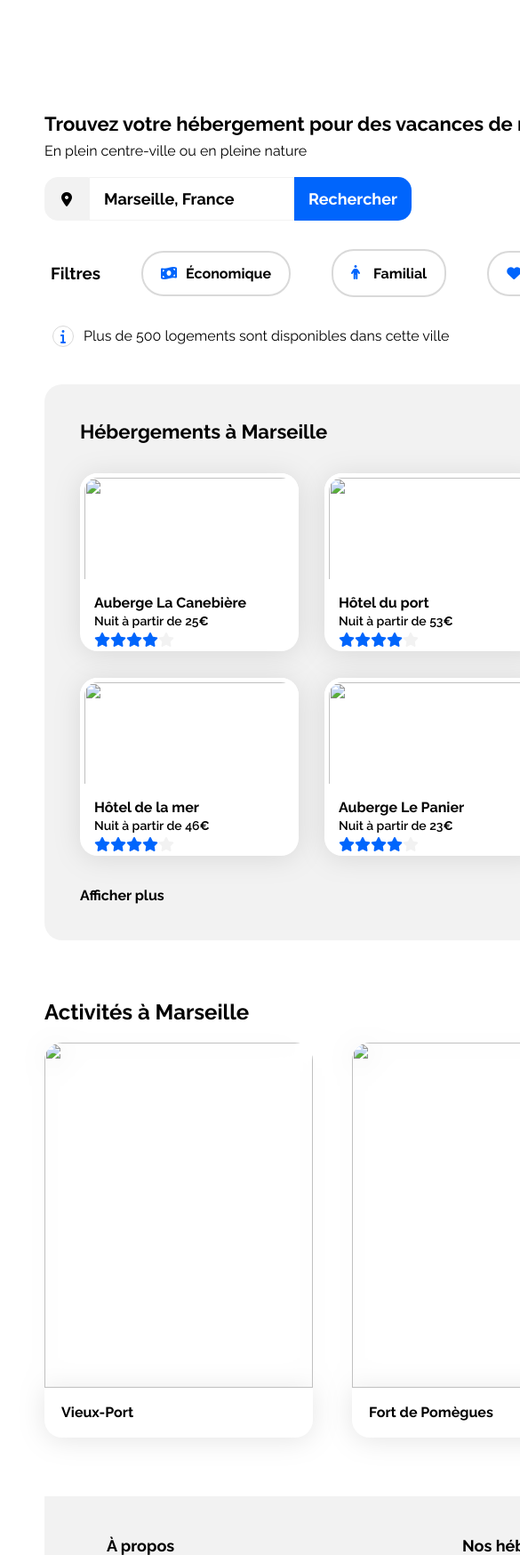
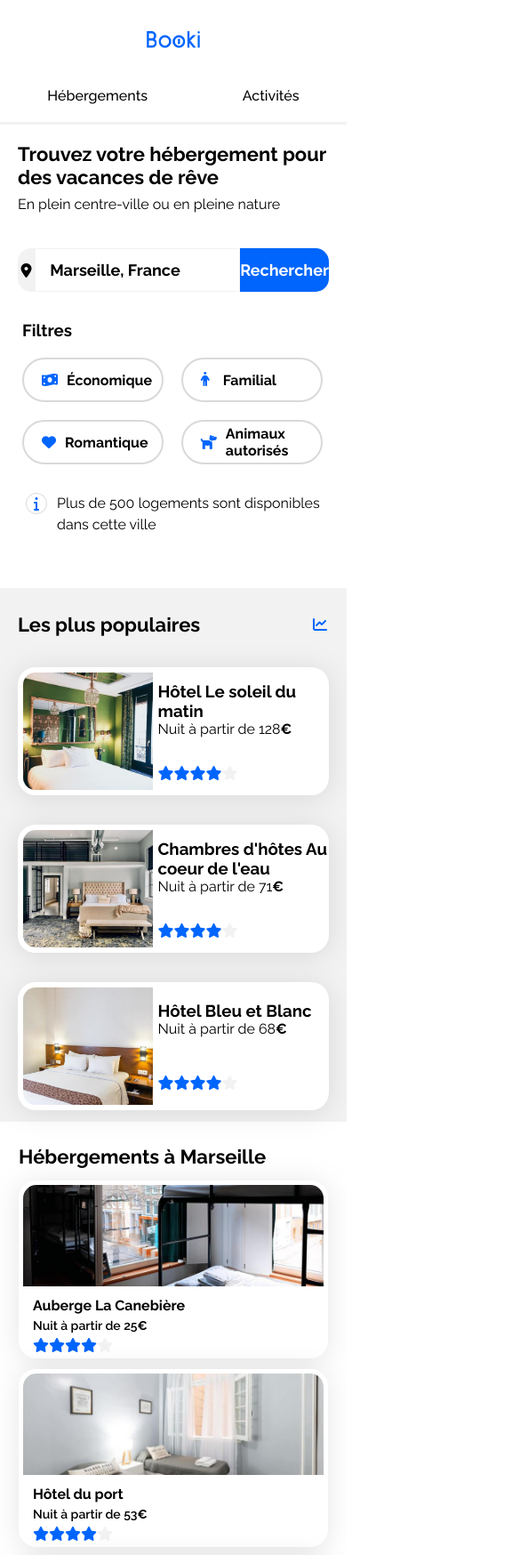
Before and after one commit to GohanJesse/OC_Projet_2, a plain HTML site: page Booki/index.html in a window 390 px wide. Shown: the top 1748 px of the page at 89% size, 585 px wide, since content can reach past the window. Drawn offline with Linux system fonts and the light colour scheme.

Commit message:
Add files via upload
Version responsive faite
Retouche et ajustement à prévoir pour cloturer

```diff
--- a/Booki/css/style.css
+++ b/Booki/css/style.css
@@ -30,7 +30,7 @@
 }
 
 body {
-    width: 1440px;
+    max-width: 1400px;
 }
 
 
@@ -38,7 +38,7 @@ body {
 
 header {
     /* border: solid black 1px; */
-    width: 1340px;
+    width: 92%;
     height: 120px;
     padding: 40px 0;
 }
@@ -48,7 +48,6 @@ header {
 .logo {
     /* border: #0065FC solid 2px; */
     height: 30px;
-    height: 120px;
 }
 
 .logo img {
@@ -61,6 +60,7 @@ header {
 nav ul {
     /* border: solid green 1px; */
     width: 267px;
+    /* width: 21%; */
 }
 
 nav ul li {
@@ -73,7 +73,7 @@ nav ul li {
     cursor: pointer;
 }
 
-nav ul li:hover, li:active {
+nav ul li:hover {
     color: #0065FC;
     border-top: solid 2px #0065FC;
 }
@@ -82,9 +82,9 @@ nav ul li:hover, li:active {
 /* **************** SEARCH FORM **************** */
 
 form {
-    width: 1440px;
-    height: 300px;
-    padding: 6px 50px;
+    width: 1400px;
+    width: 100%;
+    padding: 6px 50px 30px 50px;
     display: flex;
     flex-direction: column;
     justify-content: start;
@@ -139,9 +139,15 @@ form p {
     /* FILTERS  */
 
 .filters_bar {
-    width: 914px;
+    justify-content: space-around;
+    grid-gap: 30px;
+    /* width: 68%; */
     padding: 32px 0;
-    margin-left: 7px;
+    margin-left: 5px;
+}
+
+.filters_container {
+    grid-gap: 30px;
 }
 
 h3 {
@@ -154,6 +160,7 @@ h3 {
     padding: 14px 20px;
     font-size: 16px;
     font-weight: 700;
+    height: 50px;
     cursor: pointer;
 }
 
@@ -164,7 +171,6 @@ h3 {
 
 .fa-money-bill-wave, .fa-heart, .fa-dog, .fa-info {
     color: #0065FC;
-    width: 22;
     margin-right: 10px;
 }
 
@@ -179,7 +185,8 @@ h3 {
     /* INFOBAR */
 
 .infobar {
-    width: 447px;
+    /* width: 447px; */
+    width: 100%;
     height: 24px;
     margin-left: 9px;
 }
@@ -199,6 +206,7 @@ h3 {
 
 
 .infobar p {
+    width: 100%;
     line-height: 24px;
     height: 24px;
     font-size: 16px;
@@ -208,16 +216,15 @@ h3 {
 /* **************** MAIN **************** */
 
 main {
-    width: 1440px;
-    margin: 6px 50px;
+    width: 100%;
+    align-items: center;
 }
 
     /* RESULTS SECTION 1 */
 
 .result_container {
+    width: 93%;
     justify-content: space-between;
-    max-width: 1440px;
-    margin: 6px 50px;
     height: 625px;
 }
 
@@ -225,7 +232,7 @@ main {
 
 .accommodation {
     justify-content: space-between;
-    width: 880px;
+    width: 65%;
     background: #F2F2F2;
     border-radius: 20px;
     padding: 40px 40px;
@@ -251,20 +258,22 @@ main {
 .accommodation_grid {
     display: grid;
     grid-gap: 30px;
-    grid-template-columns: repeat(auto-fill, 245px);
+    grid-template-columns: repeat(3, 1fr);
 }
 
 .accommodation_card {
-    width: 246px;
+    width: 100%;
     height: 200px;
     background: #FFFFFF;
     border-radius: 20px;
     filter: drop-shadow(0px 3px 15px rgba(0, 0, 0, 0.1));
+    cursor: pointer;
 }
 
 .accommodation_card img {
-    width: 246px;
+    width: 100%;
     height: 124px;
+    object-fit: cover;
     border-radius: 20px 20px 0 0;
     border: 5px solid white;
 }
@@ -274,7 +283,6 @@ main {
     align-items: flex-start;
     height: 75px;
     padding-left: 16px;
-
 }
 
 .fa-star {
@@ -302,6 +310,7 @@ main {
     padding: 40px 40px;
     background: #F2F2F2;
     border-radius: 20px;
+    width: 32%;
 }
 
 
@@ -316,28 +325,36 @@ main {
 }
 
 .most_popular_grid {
-    display: grid;
-    grid-template-columns: repeat(auto-fill, );
     grid-gap: 33px;
+    display: flex;
+    flex-direction: column;
+    align-items: center;
+    padding-top: 35px;
 }
 
 .most_popular_card {
-    width: 343px;
+    width: 100%;
     height: 144px;
     border-radius: 20px;
     background: #FFFFFF;
     filter: drop-shadow(0px 3px 15px rgba(0, 0, 0, 0.1));
+    cursor: pointer;
 }
 
 .most_popular_card_description {
     justify-content: space-around;
     align-items: flex-start;
-    width: 206px;
+    width: 55%;
+}
+
+.most_popular_card_img {
+    width: 45%;
 }
 
 .most_popular_card img {
-    width: 137px;
+    width: 88%;
     height: 144px;
+    object-fit: cover;
     padding: 6px;
     border-radius: 20px 0 0 20px;
 }
@@ -349,32 +366,34 @@ main {
 .activities_container {
     justify-content: space-between;
     height: 493px;
-    max-width: 1440px;
-    margin: 60px 50px;
+    margin: 60px 0;
 }
 
 .grid_activity {
     justify-content: space-between;
+    grid-gap: 40px;
 }
 
 .activity_card {
     height: 444px;
-    width: 302px;
     filter: drop-shadow(0px 3px 15px rgba(0, 0, 0, 0.1));
+    cursor: pointer;
 }
 
 .activity_card img {
-    width: 302px;
+    /* width: 88%; */
+    width: 281px;
     height: 388px;
+    object-fit: cover;
     border-radius: 20px 20px 0 0;
 }
 
 .activity_card_title {
     justify-content: flex-start;
     align-items: center;
-    height: 56px;
-    width: 302px;
+    height: 58px;
     background: #FFFFFF;
+    /* width: 100%; */
     border-radius: 0 0 20px 20px;
 }
 
@@ -388,7 +407,7 @@ main {
  /* **************** FOOTER **************** */
 
 footer {
-    width: 1340px;
+    width: 92%;
     height: 225px;
     padding: 45px 70px;
     background-color: #F2F2F2;
@@ -422,3 +441,265 @@ footer ul li {
     margin: 9px 0;
 
 }
+
+
+/* **************** RESPONSIVE ************* */
+
+
+@media screen and (max-width: 992px) {
+
+    /*SEARCH FORM*/
+    form {
+        height: 295px;
+    }
+
+    .filters_bar {
+        padding-left: 5px;
+        width: 95%;
+        grid-gap: 20px;
+    }
+
+    .filters_container {
+        grid-gap: 20px;
+        width: 100%;
+    }
+
+
+    .infobar {
+        width: 100%;
+    }
+
+    /*SEARCH RESULTS*/
+    .result_container {
+        flex-direction: column;
+        justify-content: space-around;
+        align-items: center;
+        height: 960px;
+
+    }
+
+    /*ACCOMMODATION RESULT*/
+    .accommodation {
+        width: 95%;
+        height: 626px;
+    }
+
+
+    /*MOST PUPOLAR RESULT*/
+    .most_popular {
+        height: 278px;
+        width: 95%;
+    }
+
+    .most_popular_grid {
+        display: flex;
+        justify-content: space-between;
+        align-items: center;
+        flex-direction: row;
+    }
+
+    .most_popular_card {
+        height: 144px;
+        width: 32%;
+    }
+
+    .most_popular_card img {
+        height: 144px;
+        width: 100%;
+    }
+
+    /*ACTIVITY RESULT*/
+    .activities_container {
+        width: 95%;
+        height: 360px;
+        padding-left: 40px;
+        margin: 30px 0;
+        grid-gap: 34px;
+        justify-content: space-between;
+    }
+
+    .grid_activity {
+        height: 297px;
+        width: 95%;
+        grid-gap: 30px;
+    }
+
+    .activity_card {
+        height: 267px;
+        width: 20%;
+    }
+
+    .activity_card img {
+        height: 211px;
+        width: 100%;
+    }
+
+
+}
+
+@media screen and (max-width: 768px) {
+
+
+    /*HEADER*/
+    header {
+        height: 160px;
+        width: 100%;
+        justify-content: center;
+        align-items: center;
+        flex-direction: column;
+        padding: 20px 0 20px 0;
+    }
+
+    .logo {
+        width: 100%;
+        height: 48px;
+    }
+
+    nav {
+        width: 100%;
+    }
+
+    nav ul {
+        justify-content: space-between;
+        flex: auto;
+        width: 100%;
+    }
+
+    nav ul li {
+        border-bottom: solid 3px #F2F2F2;
+        padding: 20px 0 20px 0;
+    }
+
+    nav ul li:hover {
+        color: #0065FC;
+        border-top: none;
+        border-bottom: solid 3px #0065FC;
+    }
+
+
+    /*SEARCH FORM*/
+    form {
+        justify-content: flex-start;
+        height: 501px;
+        padding: 0 20px 20px 20px;
+
+    }
+
+    .location_search {
+        width: 100%;
+        margin-top: 20px;
+    }
+
+    .filters_bar {
+        justify-content: flex-start;
+        width: 98%;
+        flex-wrap: wrap;
+        /* height: 57px; */
+        margin: 0;
+    }
+
+    .filters_container {
+        width: 100%;
+        /* display: grid; */
+        justify-content: flex-start;
+        flex-wrap: wrap;
+    }
+
+    .filter {
+        width: 47%;
+        justify-content: flex-start;
+    }
+
+    .infobar {
+        height: 57px;
+        padding-left: 0;
+
+    }
+
+
+    /*SEARCH RESULT*/
+    .result_container {
+        justify-content: flex-end;
+        flex-direction: column-reverse;
+        width: 100%;
+        height: 2010px
+    }
+
+    /*ACCOMMODATION RESULT*/
+    .accommodation {
+        height: 1410px;
+        width: 100%;
+        padding: 26px 21px 50px 21px;
+        background: white;
+    }
+
+    .accommodation_grid {
+        display: flex;
+        flex-direction: column;
+        grid-gap: 12px;
+    }
+
+    .accommodation span {
+        visibility: hidden;
+    }
+
+    /*MOST POPULAR RESULT*/
+    .most_popular {
+        flex-direction: column;
+        height: 600px;
+        width: 100%;
+        padding: 28px 20px 20px 20px;
+        border-radius: 0;
+    }
+
+    .most_popular_grid {
+        flex-direction: column;
+        height: 580px;
+    }
+
+    .most_popular_card{
+        height: 144px;
+        width: 100%;
+    }
+
+    /*ACTIVITY RESULT*/
+    .activities_container {
+
+        height: 1015px;
+        width: 100%;
+        align-items: flex-start;
+        padding: 20px 20px 80px 20px;
+        margin: 0;
+    }
+
+    .grid_activity {
+        flex-direction: column;
+        height: 905px;
+        width: 100%;
+    }
+
+    .activity_card {
+        height: 190px;
+        width: 100%;
+    }
+
+    .activity_card img {
+        height: 134px;
+    }
+
+
+    /*FOOTER*/
+
+    footer {
+        height: 558px;
+        width: 100%;
+        flex-direction: column;
+        padding: 45px 33px 45px 33px;
+        align-items: flex-start;
+    }
+
+    footer div {
+        width: 100%;
+        padding-left: 20px;
+    }
+}
--- a/Booki/index.html
+++ b/Booki/index.html
@@ -1,29 +1,29 @@
 <!DOCTYPE html>
-<html lang="en">
+<html lang="fr">
 <head>
     <meta charset="UTF-8">
     <meta http-equiv="X-UA-Compatible" content="IE=edge">
-    <meta name="viewport" content="width=device-width, initial-scale=1.0">
+    <meta name="viewport" content="width=device-width, initial-scale=1.0 maximum-scale=1 minimum-scale=0.86">
     <link rel="preconnect" href="https://fonts.googleapis.com"><link rel="preconnect" href="https://fonts.gstatic.com" crossorigin><link href="https://fonts.googleapis.com/css2?family=Raleway:wght@400;500;600;700&display=swap" rel="stylesheet">
     <title>Booki</title>
     <script src="https://kit.fontawesome.com/4c591a6d0d.js" crossorigin="anonymous"></script>
     <link rel="stylesheet" href="css/style.css">
 </head>
+
 <body class="flexCenter column">
+
             <!-- HEADER -->
     <header class="flexBetween">
         <div class="logo flexCenter">
-            <img src="image/images/logo/Booki.png" alt="">
+            <img src="images/logo/Booki.png" alt="logo Booki">
         </div>
         <nav>
             <ul class="flexCenter">
-                <li class="flexCenter"><a href="#"></a> Hébergements</li>
-                <li class="flexCenter"><a href="#"></a> Activités</li>
+                <li class="flexCenter"><a href="#accommodation"></a> Hébergements</li>
+                <li class="flexCenter"><a href="#activity"></a> Activités</li>
             </ul>
         </nav>
     </header>
-
-            <!-- BODY -->
 
             <!-- SEARCH -->
     <form class="search_form">
@@ -32,17 +32,18 @@
 
         <div class="location_search flex">
             <div class="location_icon flexCenter"><i class="fa-solid fa-location-dot"></i></div>
-            <label for=""></label>
-            <input type="text" value="Marseille, France">
+            <input type="text" name="search_input" value="Marseille, France">
             <button>Rechercher</button>
         </div>
 
         <div class="filters_bar flexBetween">
             <h3>Filtres</h3>
+            <div class="filters_container flex">
                 <div class="filter flexBetween"><i class="fa-solid fa-money-bill-wave"></i> Économique</div>
                 <div class="filter flexBetween"><i class="fa-solid fa-person"></i> Familial</div>
                 <div class="filter flexBetween"><i class="fa-sharp fa-solid fa-heart"></i> Romantique</div>
                 <div class="filter flexBetween"><i class="fa-solid fa-dog"></i> Animaux autorisés</div>
+            </div>
         </div>
 
         <div class="infobar flex">
@@ -56,118 +57,124 @@
     <main class="flex column">
 
 <!-- RESULTS -->
-        <section class="result_container flex">
+        <div class="result_container flex" id="accommodation">
 
         <!-- Bloc 1 -->
 
-            <article class="accommodation flex column">
+            <section class="accommodation flex column">
                 <h2>Hébergements à Marseille</h2>
                 <div class="accommodation_grid">
-                    <div class="accommodation_card flex column">
-                        <div class="accommodation_card_img"><img src="image/images/accommodations/marcus-loke-WQJvWU_HZFo-unsplash.jpg" alt=""></div>
+                    <article class="accommodation_card flex column">
+                        <div class="accommodation_card_img"><img src="images/hebergements/4_small/marcus-loke-WQJvWU_HZFo-unsplash.jpg" alt="Photo Auberge La Canebière"></div>
                         <div class="accommodation_card_description flex column">
                             <h3>Auberge La Canebière</h3>
                             <p>Nuit à partir de 25<strong>€</strong></p>
                             <div class="datation"><i class="fa-solid fa-star"></i><i class="fa-solid fa-star"></i><i class="fa-solid fa-star"></i><i class="fa-solid fa-star"></i><i class="fa-solid fa-star fa-star-grey"></i></div>
                         </div>
-                    </div>
-                    <div class="accommodation_card flex column">
-                        <div class="accommodation_card_img"><img src="image/images/accommodations/fred-kleber-gTbaxaVLvsg-unsplash.jpg" alt=""></div>
+                    </article>
+                    <article class="accommodation_card flex column">
+                        <div class="accommodation_card_img"><img src="images/hebergements/4_small/fred-kleber-gTbaxaVLvsg-unsplash.jpg" alt="Image Hôtel du port"></div>
                         <div class="accommodation_card_description flex column">
                             <h3>Hôtel du port</h3>
                             <p>Nuit à partir de 53<strong>€</strong></p>
                             <div class="datation"><i class="fa-solid fa-star"></i><i class="fa-solid fa-star"></i><i class="fa-solid fa-star"></i><i class="fa-solid fa-star"></i><i class="fa-solid fa-star fa-star-grey"></i></div>
                         </div>
-                    </div>
-                    <div class="accommodation_card flex column">
-                        <div class="accommodation_card_img"><img src="image/images/accommodations/reisetopia-B8WIgxA_PFU-unsplash.jpg" alt=""></div>
+                    </article>
+                    <article class="accommodation_card flex column">
+                        <div class="accommodation_card_img"><img src="images/hebergements/4_small/reisetopia-B8WIgxA_PFU-unsplash.jpg" alt="Image Hôtel Les mouettes"></div>
                         <div class="accommodation_card_description flex column">
                             <h3>Hôtel Les mouettes</h3>
                             <p>Nuit à partir de 76<strong>€</strong></p>
                             <div class="datation"><i class="fa-solid fa-star"></i><i class="fa-solid fa-star"></i><i class="fa-solid fa-star"></i><i class="fa-solid fa-star"></i><i class="fa-solid fa-star fa-star-grey"></i></div>
                         </div>
-                    </div>
-                    <div class="accommodation_card flex column">
-                        <div class="accommodation_card_img"><img src="image/images/accommodations/annie-spratt-Eg1qcIitAuA-unsplash.jpg" alt=""></div>
+                    </article>
+                    <article class="accommodation_card flex column">
+                        <div class="accommodation_card_img"><img src="images/hebergements/4_small/annie-spratt-Eg1qcIitAuA-unsplash.jpg" alt="Image Hôtel de la mer"></div>
                         <div class="accommodation_card_description flex column">
                             <h3>Hôtel de la mer</h3>
                             <p>Nuit à partir de 46<strong>€</strong></p>
                             <div class="datation"><i class="fa-solid fa-star"></i><i class="fa-solid fa-star"></i><i class="fa-solid fa-star"></i><i class="fa-solid fa-star"></i><i class="fa-solid fa-star fa-star-grey"></i></div>
                         </div>
-                    </div>
-                    <div class="accommodation_card flex column">
-                        <div class="accommodation_card_img"><img src="image/images/accommodations/nicate-lee-kT-ZyaiwBe0-unsplash.jpg" alt=""></div>
+                    </article>
+                    <article class="accommodation_card flex column">
+                        <div class="accommodation_card_img"><img src="images/hebergements/4_small/nicate-lee-kT-ZyaiwBe0-unsplash.jpg" alt="Image Auberge Le Panier"></div>
                         <div class="accommodation_card_description flex column">
                             <h3>Auberge Le Panier</h3>
                             <p>Nuit à partir de 23<strong>€</strong></p>
                             <div class="datation"><i class="fa-solid fa-star"></i><i class="fa-solid fa-star"></i><i class="fa-solid fa-star"></i><i class="fa-solid fa-star"></i><i class="fa-solid fa-star fa-star-grey"></i></div>
                         </div>
-                    </div>
-                    <div class="accommodation_card flex column">
-                        <div class="accommodation_card_img"><img src="image/images/accommodations/febrian-zakaria-M6S1WvfW68A-unsplash.jpg" alt=""></div>
+                    </article>
+                    <article class="accommodation_card flex column">
+                        <div class="accommodation_card_img"><img src="images/hebergements/4_small/febrian-zakaria-M6S1WvfW68A-unsplash.jpg" alt="Image Hôtel Chez Amina"></div>
                         <div class="accommodation_card_description flex column">
                             <h3>Hôtel Chez Amina</h3>
                             <p>Nuit à partir de 96<strong>€</strong></p>
                             <div class="datation"><i class="fa-solid fa-star"></i><i class="fa-solid fa-star"></i><i class="fa-solid fa-star"></i><i class="fa-solid fa-star"></i><i class="fa-solid fa-star fa-star-grey"></i></div>
                         </div>
-                    </div>
+                    </article>
                 </div>
                 <span><a href="#"></a>Afficher plus</span>
-            </article>
+            </section>
 
         <!-- Bloc 2 -->
-            <aside class="most_popular flex column">
+            <div class="most_popular flex column">
                 <div class="most_popular_header flexBetween">
                     <h2>Les plus populaires</h2>
                     <i class="fa-solid fa-chart-line"></i>
                 </div>
                 <div class="most_popular_grid">
-                    <div class="most_popular_card flex">
-                        <article class="most_popular_card_img"><img src="image/images/accommodations/emile-guillemot-Bj_rcSC5XfE-unsplash.jpg" alt=""></article>
-                        <aside class="most_popular_card_description flex column">
+                    <article class="most_popular_card flex">
+                        <div class="most_popular_card_img"><img src="images/hebergements/4_small/emile-guillemot-Bj_rcSC5XfE-unsplash.jpg" alt="Image Hôtel Le soleil du matin"></div>
+                        <div class="most_popular_card_description flex column">
+                            <div class="most_popular_card_name">
                                 <h3>Hôtel Le soleil du matin</h3>
                                 <p>Nuit à partir de 128<strong>€</strong></p>
+                            </div>
                             <div class="datation"><i class="fa-solid fa-star"></i><i class="fa-solid fa-star"></i><i class="fa-solid fa-star"></i><i class="fa-solid fa-star"></i><i class="fa-solid fa-star fa-star-grey"></i></div>
-                        </aside>
                         </div>
-                    <div class="most_popular_card flex">
-                        <article class="most_popular_card_img"><img src="image/images/accommodations/aw-creative-VGs8z60yT2c-unsplash.jpg" alt=""></article>
-                        <aside class="most_popular_card_description flex column">
+                    </article>
+                    <article class="most_popular_card flex">
+                        <div class="most_popular_card_img"><img src="images/hebergements/4_small/aw-creative-VGs8z60yT2c-unsplash.jpg" alt="Image Chambres d'hôtes Au coeur de l'eau"></div>
+                        <div class="most_popular_card_description flex column">
+                            <div class="most_popular_card_name">
                                 <h3>Chambres d'hôtes Au coeur de l'eau</h3>
                                 <p>Nuit à partir de 71<strong>€</strong></p>
+                            </div>
                             <div class="datation"><i class="fa-solid fa-star"></i><i class="fa-solid fa-star"></i><i class="fa-solid fa-star"></i><i class="fa-solid fa-star"></i><i class="fa-solid fa-star fa-star-grey"></i></div>
-                        </aside>
                         </div>
-                    <div class="most_popular_card flex">
-                        <article class="most_popular_card_img"><img src="image/images/accommodations/febrian-zakaria-sjvU0THccQA-unsplash.jpg" alt=""></article>
-                        <aside class="most_popular_card_description flex column">
+                    </article>
+                    <article class="most_popular_card flex">
+                        <div class="most_popular_card_img"><img src="images/hebergements/4_small/febrian-zakaria-sjvU0THccQA-unsplash.jpg" alt="Image Hôtel Bleu et Blanc"></div>
+                        <div class="most_popular_card_description flex column">
+                            <div class="most_popular_card_name">
                                 <h3>Hôtel Bleu et Blanc</h3>
                                 <p>Nuit à partir de 68<strong>€</strong></p>
+                            </div>
                             <div class="datation"><i class="fa-solid fa-star"></i><i class="fa-solid fa-star"></i><i class="fa-solid fa-star"></i><i class="fa-solid fa-star"></i><i class="fa-solid fa-star fa-star-grey"></i></div>
-                        </aside>
+                        </div>
+                    </article>
                 </div>
             </div>
-            </aside>
-        </section>
+        </div>
 
 <!-- ACTIVITY -->
-        <section class="activities_container flex column">
+        <section class="activities_container flex column" id="activity">
             <h2>Activités à Marseille</h2>
             <div class="grid_activity flex">
                 <div class="activity_card flex column">
-                    <img src="image/images/activities/reno-laithienne-QUgJhdY5Fyk-unsplash.jpg" alt="">
+                    <img src="images/activites/4_small/reno-laithienne-QUgJhdY5Fyk-unsplash.jpg" alt="Image du Vieux Port">
                     <div class="activity_card_title flex"><h3>Vieux-Port</h3></div>
                 </div>
                 <div class="activity_card flex column">
-                    <img src="image/images/activities/paul-hermann-QFTrLdQIRhI-unsplash.jpg" alt="">
+                    <img src="images/activites/4_small/paul-hermann-QFTrLdQIRhI-unsplash.jpg" alt="Image Fort de Pomègues">
                     <div class="activity_card_title flex"><h3>Fort de Pomègues</h3></div>
                 </div>
                 <div class="activity_card flex column">
-                    <img src="image/images/activities/kilyan-sockalingum-NR8-cBCN3aI-unsplash.jpg" alt="">
+                    <img src="images/activites/4_small/kilyan-sockalingum-NR8-cBCN3aI-unsplash.jpg" alt="Image Parc national des Calanques">
                     <div class="activity_card_title flex"><h3>Parc national des Calanques</h3></div>
                 </div>
                 <div class="activity_card flex column">
-                    <img src="image/images/activities/florian-wehde-xW9e8gdotxI-unsplash.jpg" alt="">
+                    <img src="images/activites/4_small/florian-wehde-xW9e8gdotxI-unsplash.jpg" alt="Image Notre-Dame-de-la-garde">
                     <div class="activity_card_title flex"><h3>Notre-Dame-de-la-garde</h3></div>
                 </div>
             </div>
```
Lines whose indentation alone changed are shown as unchanged.
